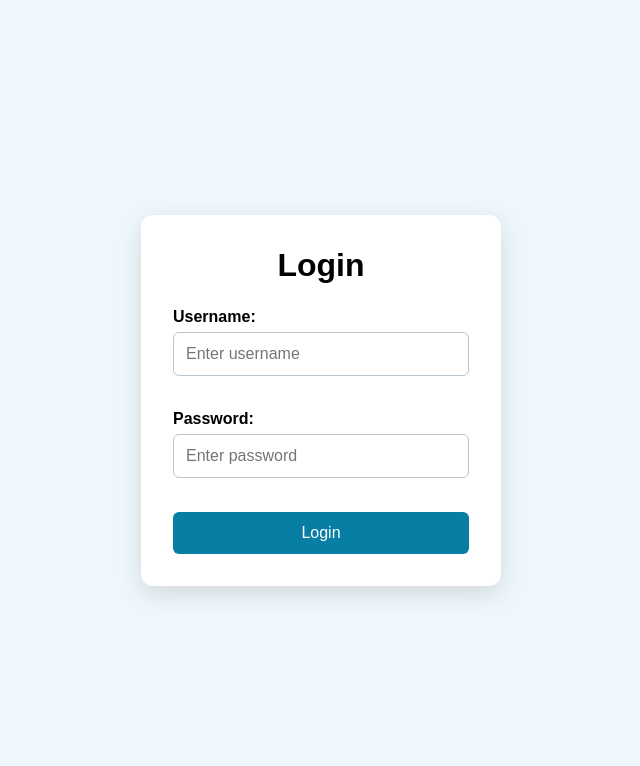
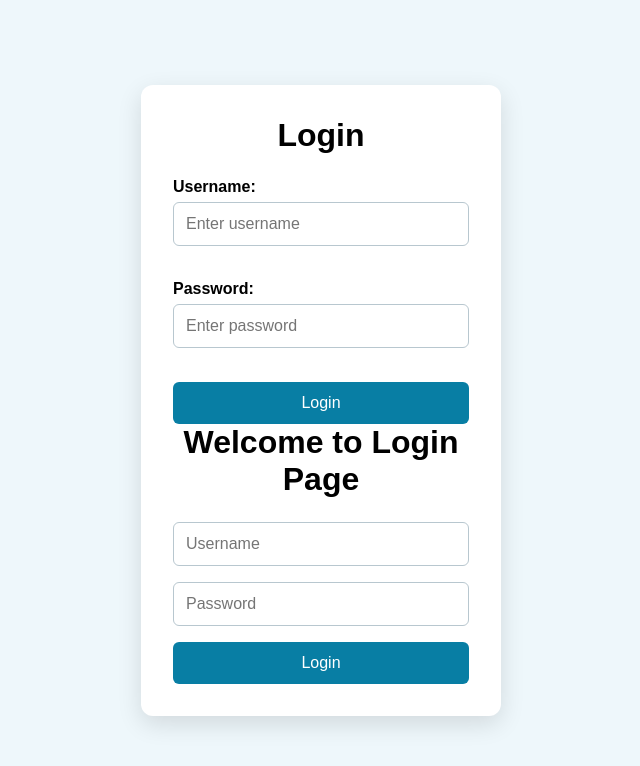
Before and after one commit to BillyGilber/WebApp-project, a plain HTML site: page login.html in a window 1280 px wide. Shown: the whole page, without its empty margins (319-959 px from the left). Drawn offline with Linux system fonts and the light colour scheme.

Commit message:
Add login feature (#1)
jjjh

```diff
--- a/login.html
+++ b/login.html
@@ -83,6 +83,12 @@
         <br><br>
 
         <button type="submit">Login</button>
+        <h1>Welcome to Login Page</h1>
+<form>
+  <input type="text" placeholder="Username">
+  <input type="password" placeholder="Password">
+  <button type="submit">Login</button>
+</form>
     </form>
     </main>
 
```
